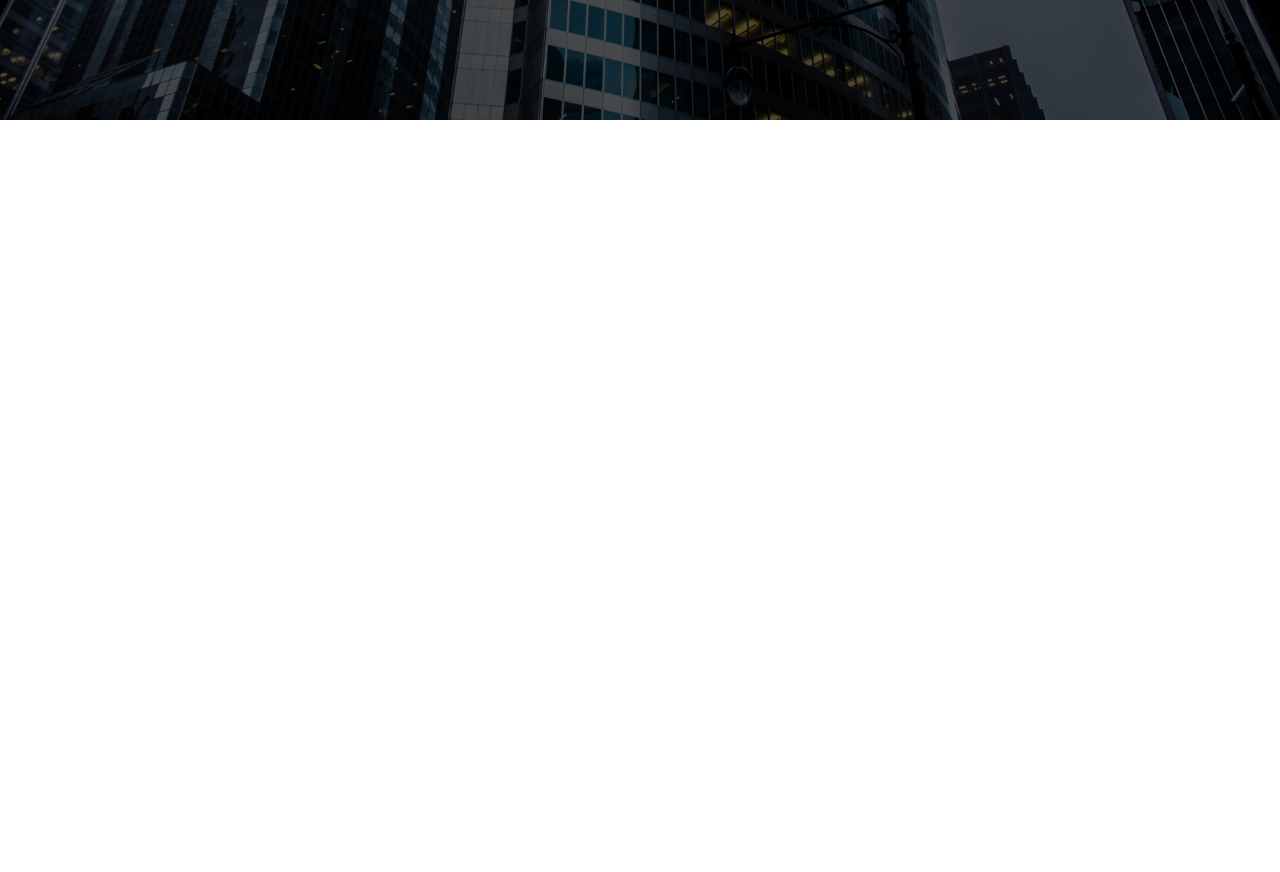
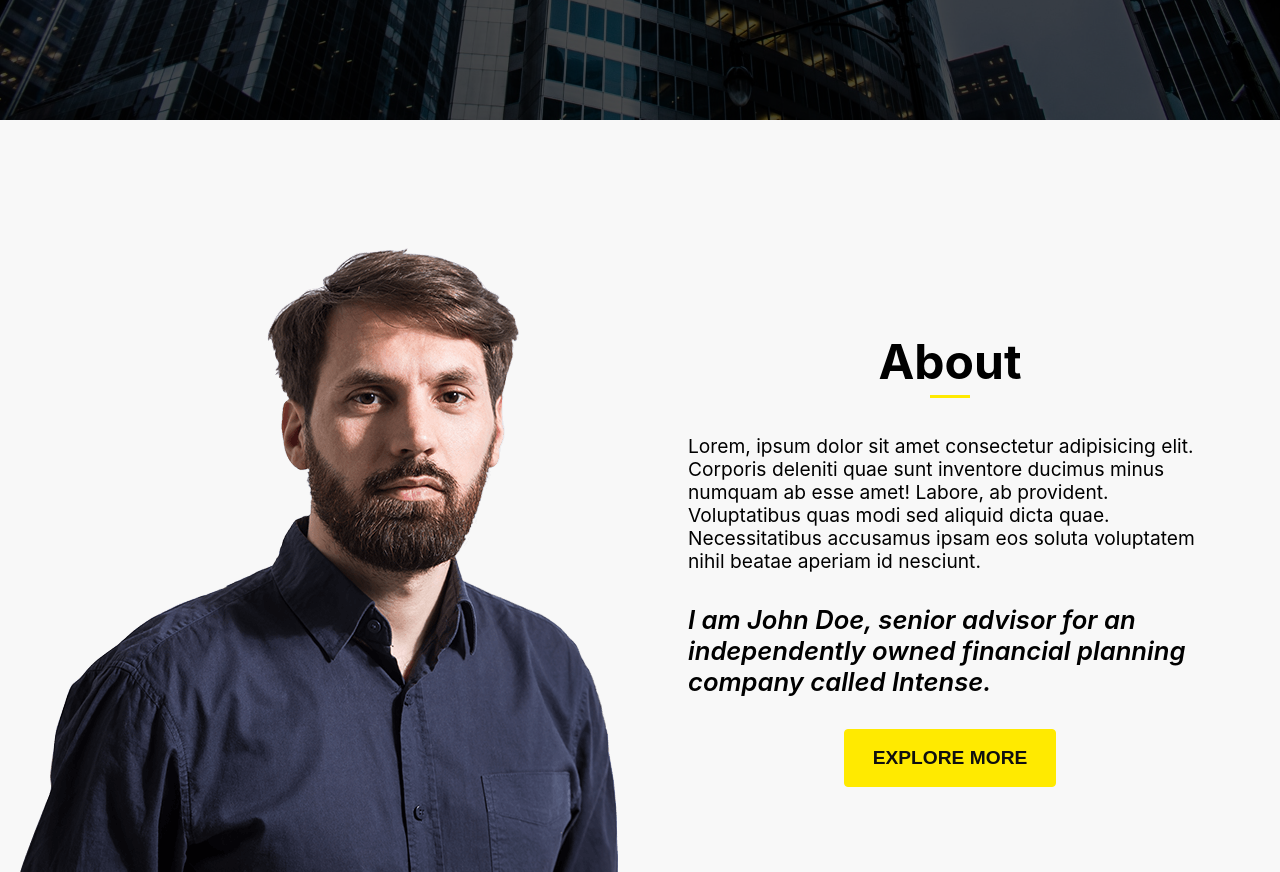
Before and after one commit to CMT94/consulting-business-app, a React (Create React App) app: page / in a window 1280 px wide. Shown: the part 680-1552 px from the top of the page. Before the commit the page ends 800 px from the top, so only its background shows below. Built offline with nearby package versions, Linux system fonts and the light colour scheme.

Commit message:
About section v1 done

```diff
--- a/src/App.js
+++ b/src/App.js
@@ -2,12 +2,14 @@ import React from "react";
 
 import Navbar from "./components/Navbar";
 import Hero from "./components/Hero";
+import About from "./components/About";
 
 const App = () => {
   return (
     <React.Fragment>
       <Navbar />
       <Hero />
+      <About />
     </React.Fragment>
   );
 };
--- /dev/null
+++ b/src/components/About.jsx
@@ -0,0 +1,36 @@
+import React from "react";
+
+import JohnDoe from "./../assets/john-doe.png";
+
+import globalClasses from "./../global.module.css";
+import classes from "./About.module.css";
+
+const About = () => {
+  return (
+    <div className={classes.about}>
+      <div className={classes.aboutContainer}>
+        <img src={JohnDoe} alt="John" />
+        <div className={classes.col_2}>
+          <h2>About</h2>
+          <span className={globalClasses.line}></span>
+          <p>
+            Lorem, ipsum dolor sit amet consectetur adipisicing elit. Corporis
+            deleniti quae sunt inventore ducimus minus numquam ab esse amet!
+            Labore, ab provident. Voluptatibus quas modi sed aliquid dicta quae.
+            Necessitatibus accusamus ipsam eos soluta voluptatem nihil beatae
+            aperiam id nesciunt.
+          </p>
+          <p>
+            I am John Doe, senior advisor for an independently owned financial
+            planning company called Intense.
+          </p>
+          <button className={`${globalClasses.button} ${classes.button}`}>
+            Explore More
+          </button>
+        </div>
+      </div>
+    </div>
+  );
+};
+
+export default About;
--- /dev/null
+++ b/src/components/About.module.css
@@ -0,0 +1,59 @@
+.about {
+  background-color: var(--light);
+  margin: auto;
+  padding: 8rem 1rem 0 1rem;
+  width: 100%;
+}
+
+.about h2 {
+  font-size: 3rem;
+}
+
+.aboutContainer {
+  width: 1240px;
+  margin: auto;
+  display: grid;
+  grid-template-columns: repeat(2, 1fr);
+}
+
+.col_2 {
+  display: flex;
+  flex-direction: column;
+  justify-content: center;
+  align-items: center;
+  padding: 3rem;
+}
+
+.col_2 p:first-of-type {
+  margin: 2rem 0;
+}
+
+.col_2 p:nth-child(4) {
+  font-size: 1.6rem;
+  font-style: italic;
+  font-weight: 600;
+}
+
+.button {
+  margin-top: 2rem;
+}
+
+@media screen and (max-width: 940px) {
+  .aboutContainer {
+    grid-template-columns: 1fr;
+    width: 100%;
+  }
+
+  .aboutContainer img {
+    padding: 1rem;
+    width: 95%;
+  }
+
+  .col_2 {
+    padding: 0;
+  }
+
+  .button {
+    margin-bottom: 1rem;
+  }
+}
--- a/src/global.module.css
+++ b/src/global.module.css
@@ -22,5 +22,5 @@
   width: 40px;
   height: 3px;
   margin: 5px auto;
-  background-color: var(--primary);
+  background-color: var(--secondary);
 }
--- a/src/index.css
+++ b/src/index.css
@@ -4,6 +4,7 @@
   --secondary: #ffea00;
   --secondary-dark: #e3d002;
   --white: #ffffff;
+  --light: #f8f8f8;
   --dark: #0f0f0f;
   --overlay: rgba(0, 0, 0, 0.7);
 }
```
